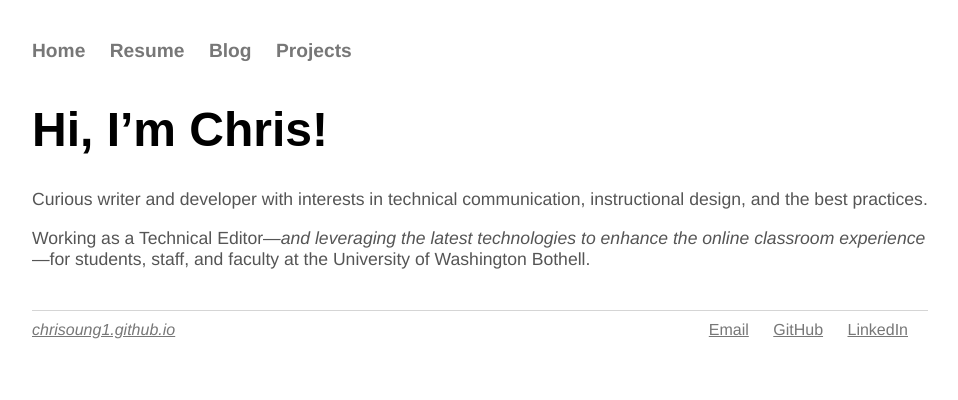
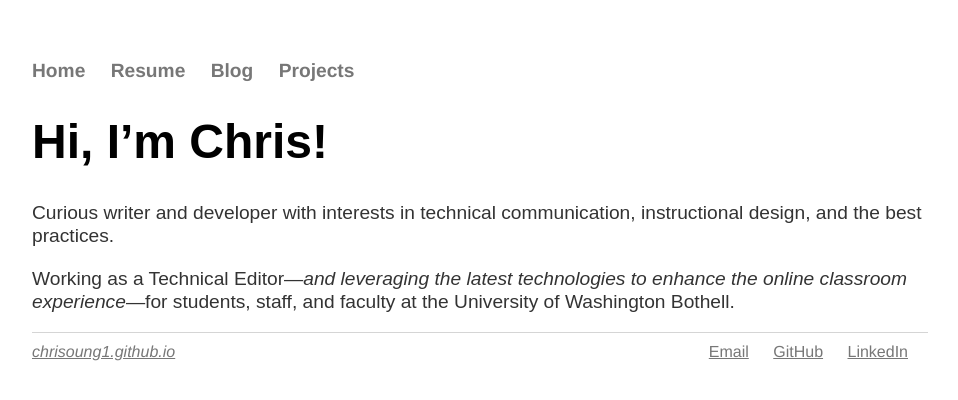
Before and after one commit to chriso23/chriso23.github.io, a Jekyll site: the page built from index.md, in a window 1280 px wide. Shown: the top 400 px of the page, without its empty margins (160-1118 px from the left). Built offline with Jekyll 4.4.1, drawn with Linux system fonts in a browser that asks for light colours.

Commit message:
Update main.css

```diff
--- a/css/main.css
+++ b/css/main.css
@@ -1,42 +1,17 @@
         body {
-            margin: 40px auto;
+            margin: 60px auto;
             width: 70%;
-            background-color: white;
         }
 
-        .container {
-            margin: 40px auto;
-        }
-
-        .container img {
+        img {
           width: 100%;
         }
 
-        .container p {
-            font-size: 1.1em;
-            color: #555;
-            font-family: "Helvetica";
-        }
-
-        .container a {
-            text-decoration: none;
-            color: #3366BB;
-        }
-
-        .container a:hover {
-            text-decoration: underline;
-        }
-
-        .container ul {
-            font-size: 1.1em;
-            line-height: 1.1em;
-            color: #555;
-        }
-
-        .container ul p {
-            font-size: 1.1em;
-            line-height: 1.1em;
-            color: #555;
+        p {
+          font-family: "Arial", "Helvetica", "Verdana";
+          font-size:1.2em;
+          line-height: 1.2em;
+          color: #333;
         }
 
         h1,
@@ -84,11 +59,17 @@
 
         /* nav and footer **/
 
-        nav a {
+        nav {
             font-size: 1.2em;
             font-weight: bold;
-            text-decoration: none;
+
         }
+
+        nav a {
+          text-decoration:none;
+        }
+
+
 
         footer {
             border-top: 1px solid #d5d5d5;
@@ -149,16 +130,3 @@
           font-size: 1em;
           text-transform: uppercase;
         }
-
-.resume ul,
-.resume p {
-    line-height: 1.2em;
-    font-size: 1em;
-    font-family: "Arial", "Helvetica", "Verdana";
-
-}
-
-#projects a {
-        font-style: normal;
-
-}
```
Lines whose indentation alone changed are shown as unchanged.
